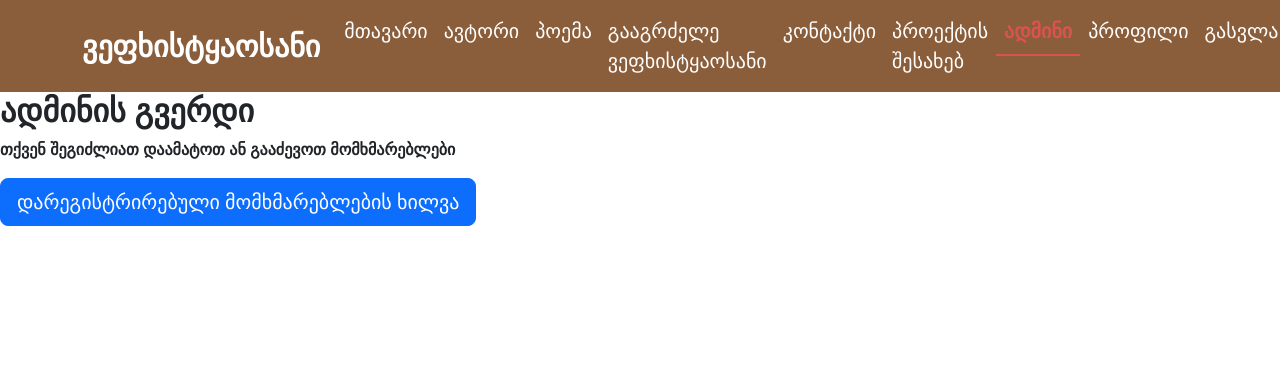
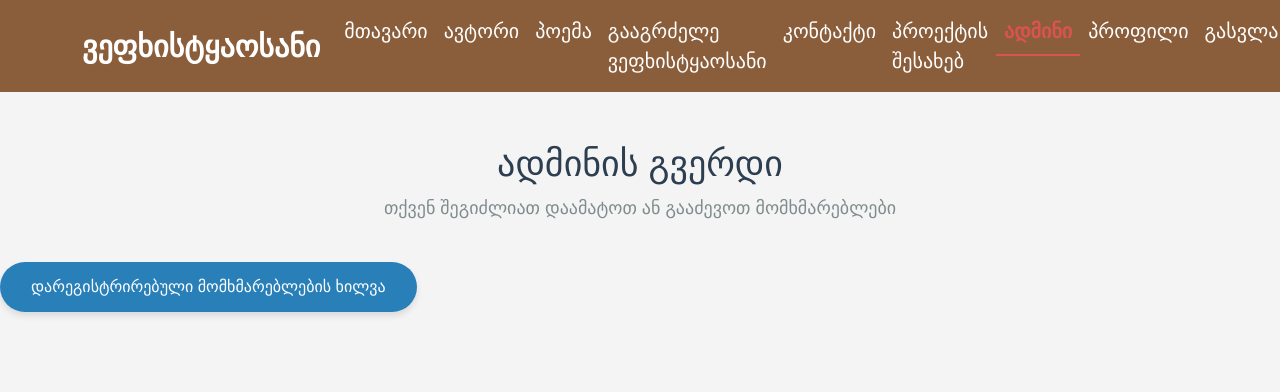
Before and after one commit to SANDRICKSON/vefxistyaosani, a Flask app: page /admin in a window 1280 px wide. Shown: the top 392 px of the page. Run offline with Flask 3, Linux system fonts and the light colour scheme; a user stored in the database is signed in; some web fonts are replaced.

Commit message:
Update admin.html

```diff
--- a/templates/admin.html
+++ b/templates/admin.html
@@ -3,14 +3,57 @@
 {% block content %}
 <h2>ადმინის გვერდი</h2>
 <p>თქვენ შეგიძლიათ დაამატოთ ან გააძევოთ მომხმარებლები</p>
+
 <style>
-    h2, p{
+    body {
+        background-color: #f4f4f4;
         font-family: "BPG Classic Medium", sans-serif;
-        font-weight: bold;
+        color: #444;
     }
 
+    h2 {
+        font-size: 36px;
+        color: #2c3e50;
+        text-align: center;
+        margin-top: 50px;
+        text-transform: uppercase;
+    }
 
+    p {
+        font-size: 18px;
+        color: #7f8c8d;
+        text-align: center;
+        margin-top: 10px;
+        margin-bottom: 40px;
+    }
+
+    .btn {
+        display: inline-block;
+        padding: 12px 30px;
+        font-size: 16px;
+        text-align: center;
+        color: white;
+        background-color: #2980b9;
+        border-radius: 30px;
+        text-decoration: none;
+        box-shadow: 0 4px 6px rgba(0, 0, 0, 0.1);
+        transition: all 0.3s ease;
+        margin: 0 auto;
+    }
+
+    .btn:hover {
+        background-color: #3498db;
+        box-shadow: 0 6px 8px rgba(0, 0, 0, 0.2);
+        transform: translateY(-2px);
+    }
+
+    .btn:active {
+        background-color: #1d6fa5;
+        box-shadow: 0 4px 6px rgba(0, 0, 0, 0.1);
+        transform: translateY(2px);
+    }
 </style>
-<a href="{{ url_for('view_users') }}" class="btn btn-primary btn-lg">დარეგისტრირებული მომხმარებლების ხილვა</a>
+
+<a href="{{ url_for('view_users') }}" class="btn">დარეგისტრირებული მომხმარებლების ხილვა</a>
 
 {% endblock %}
```
